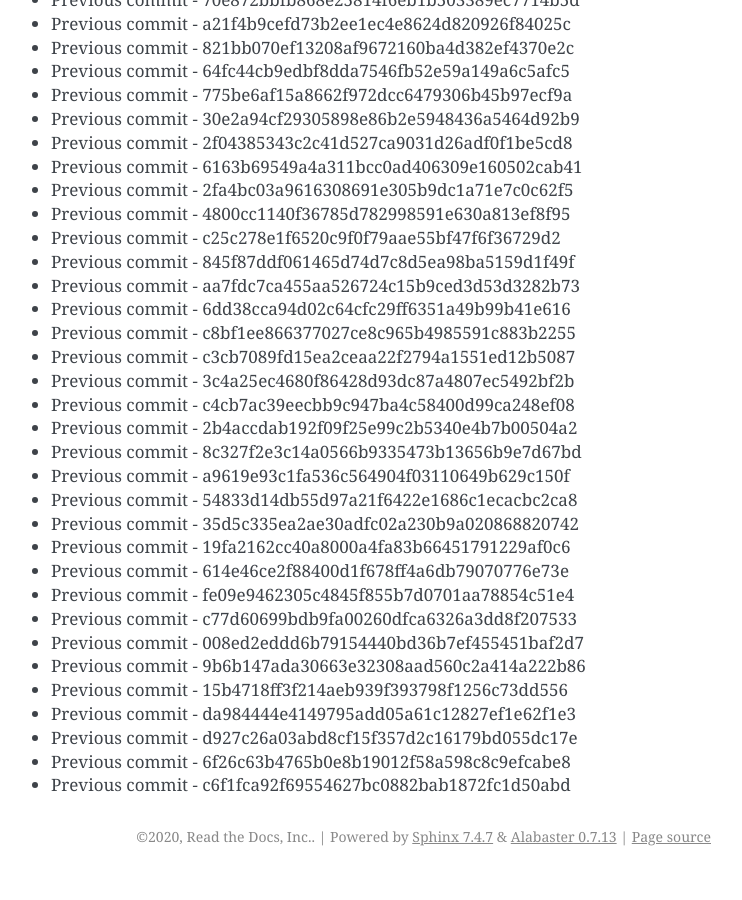
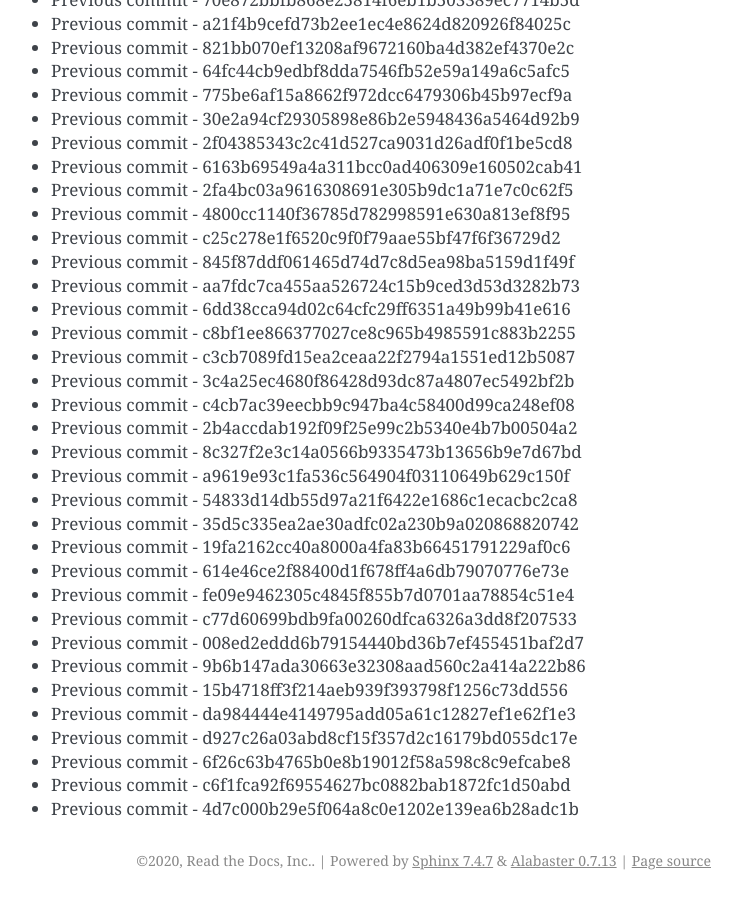
Before and after one commit to readthedocs/rtd-git-stresstest, a Sphinx documentation site: the page built from docs/updates.rst, in a window 1280 px wide and 900 px high, scrolled down 83778 px. Shown: the whole window, without its empty margins (399-1141 px from the left). Built offline with Sphinx 7.4.7, drawn with Linux system fonts in a browser that asks for light colours; before the commit the page ends 84654 px from its top, so only the background shows below that.

Commit message:
Generating commit from previous: 4d7c000b29e5f064a8c0e1202e139ea6b28adc1b

```diff
--- a/docs/updates.rst
+++ b/docs/updates.rst
@@ -3552,3 +3552,4 @@ It can be tested for any performance characteristics.
 * Previous commit - d927c26a03abd8cf15f357d2c16179bd055dc17e
 * Previous commit - 6f26c63b4765b0e8b19012f58a598c8c9efcabe8
 * Previous commit - c6f1fca92f69554627bc0882bab1872fc1d50abd
+* Previous commit - 4d7c000b29e5f064a8c0e1202e139ea6b28adc1b
```
